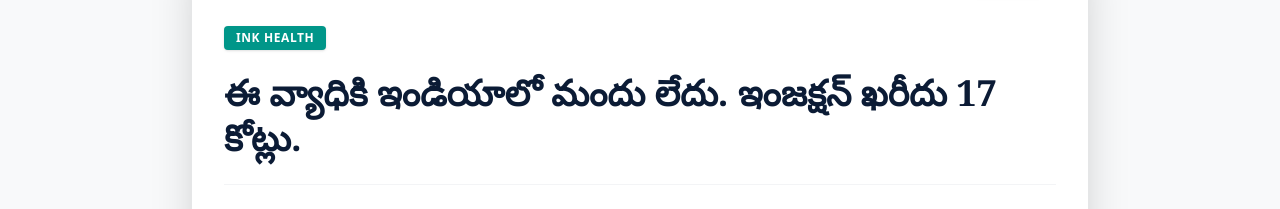
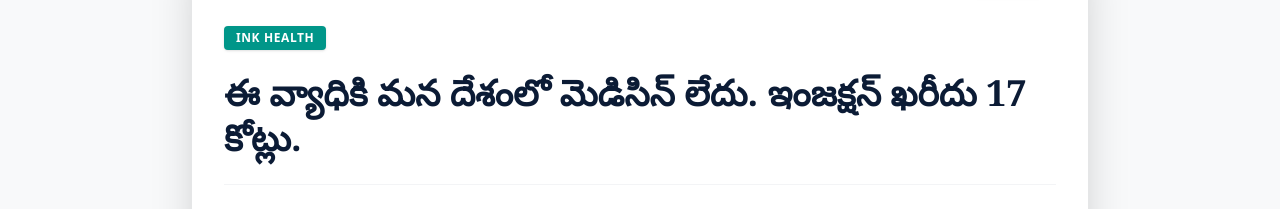
Before and after one commit to thehyderabadnow-eng/ink-telangana, a Next.js app: page /article/health/sma-type-1-Zolgensma/10000401 in a window 1280 px wide. Shown: the part 289-498 px from the top of the page. Built offline with nearby package versions, Linux system fonts and the light colour scheme.

Commit message:
Ink Health 401/04: modified title.

```diff
--- a/src/app/article/[category]/[slug]/[id]/page.tsx
+++ b/src/app/article/[category]/[slug]/[id]/page.tsx
@@ -140,10 +140,10 @@ export async function generateMetadata(
 
   if (id === "10000401") {
     return {
-      title: "ఈ వ్యాధికి ఇండియాలో మందు లేదు. ఇంజక్షన్ ఖరీదు 17 కోట్లు. | Ink Telangana",
+      title: "ఈ వ్యాధికి మన దేశంలో మెడిసిన్ లేదు. ఇంజక్షన్ ఖరీదు 17 కోట్లు. | Ink Telangana",
       description: "SMA: ప్రపంచంలోనే అత్యంత ఖరీదైన ఇంజెక్షన్ - Zolgensma. భారతదేశంలో ప్రతి సంవత్సరం దాదాపు 2,500 నుండి 3,000 మంది పిల్లలు SMA వ్యాధితో జన్మిస్తున్నారు.",
       openGraph: {
-        title: "ఈ వ్యాధికి ఇండియాలో మందు లేదు. ఇంజక్షన్ ఖరీదు 17 కోట్లు.",
+        title: "ఈ వ్యాధికి మన దేశంలో మెడిసిన్ లేదు. ఇంజక్షన్ ఖరీదు 17 కోట్లు.",
         description: "SMA: ప్రపంచంలోనే అత్యంత ఖరీదైన ఇంజెక్షన్ - Zolgensma. భారతదేశంలో ప్రతి సంవత్సరం దాదాపు 2,500 నుండి 3,000 మంది పిల్లలు SMA వ్యాధితో జన్మిస్తున్నారు.",
         url: `${baseUrl}/article/${category}/${slug}/${id}`,
         images: [
--- a/src/components/custom-articles/SmaHealthArticle.tsx
+++ b/src/components/custom-articles/SmaHealthArticle.tsx
@@ -27,8 +27,8 @@ export default function SmaHealthArticle() {
   };
 
   const articleDetails = {
-    title: "ఈ వ్యాధికి ఇండియాలో మందు లేదు. ఇంజక్షన్ ఖరీదు 17 కోట్లు.",
-    excerpt: "అనంతపురం జిల్లా, తాడిపత్రి నియోజకవర్గానికి చెందిన రెండు నెలల పసిబాబు నవీన్ కుమార్ రెడ్డి ప్రాణాంతకమైన 'SMA Type 1' వ్యాధితో పోరాడుతున్నాడు. ప్రపంచంలోనే అత్యంత ఖరీదైన ₹17 కోట్ల ఇంజెక్షన్ కోసం దాతల సాయం కొరకు నిరీక్షణ.",
+    title: "ఈ వ్యాధికి మన దేశంలో మెడిసిన్ లేదు. ఇంజక్షన్ ఖరీదు 17 కోట్లు.",
+    excerpt: "SMA: ప్రపంచంలోనే అత్యంత ఖరీదైన ఇంజెక్షన్ - Zolgensma. భారతదేశంలో ప్రతి సంవత్సరం దాదాపు 2,500 నుండి 3,000 మంది పిల్లలు SMA వ్యాధితో జన్మిస్తున్నారు.",
     url: currentUrl || 'https://inktelangana.com'
   };
 
--- a/src/data/health.ts
+++ b/src/data/health.ts
@@ -4,7 +4,7 @@ export const InkHealthArticles: Article[] = [
     {
         id: 10000401,
         slug: "sma-type-1-Zolgensma",
-        title: "ఈ వ్యాధికి ఇండియాలో మందు లేదు. ఇంజక్షన్ ఖరీదు 17 కోట్లు.",
+        title: "ఈ వ్యాధికి మన దేశంలో మెడిసిన్ లేదు. ఇంజక్షన్ ఖరీదు 17 కోట్లు.",
         date: "July 7, 2026",
         category: "Health",
         categoryName: "INK HEALTH",
```
